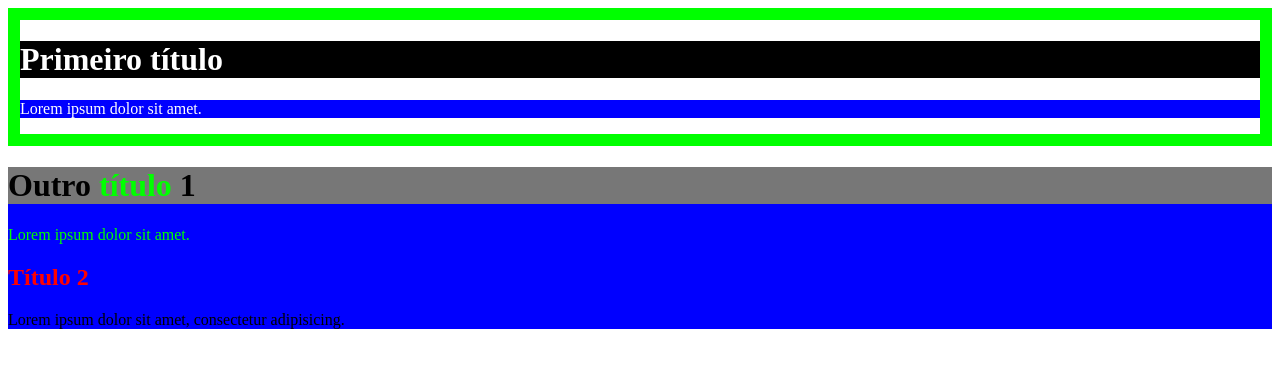
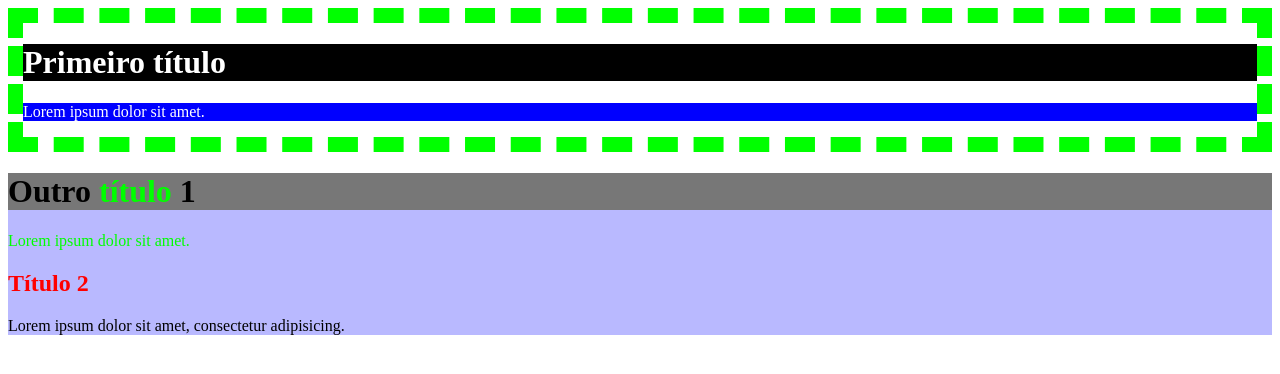
Before and after one commit to hebertphp/DPI_6a_N_2021_2, a plain HTML site: page aula5_24-09/index.html in a window 1280 px wide. Drawn offline with Linux system fonts and the light colour scheme.

Commit message:
DPI_6 24/09

```diff
--- a/aula5_24-09/index.html
+++ b/aula5_24-09/index.html
@@ -25,10 +25,12 @@
             background-color: hsl(0, 100%, 50%);
         }
         .fundo-blue{
-            background-color: hsl(240,100%,50%);
+            background-color: rgba(0, 0, 255, 0.274);
         }
         .borda{
-            border: 12px solid hsl(120, 100%, 50%);
+            border: 15px dashed hsl(120, 100%, 50%);
+            /*              espe estilo cor*/
+
         }
         /*
         Vermelho
```
